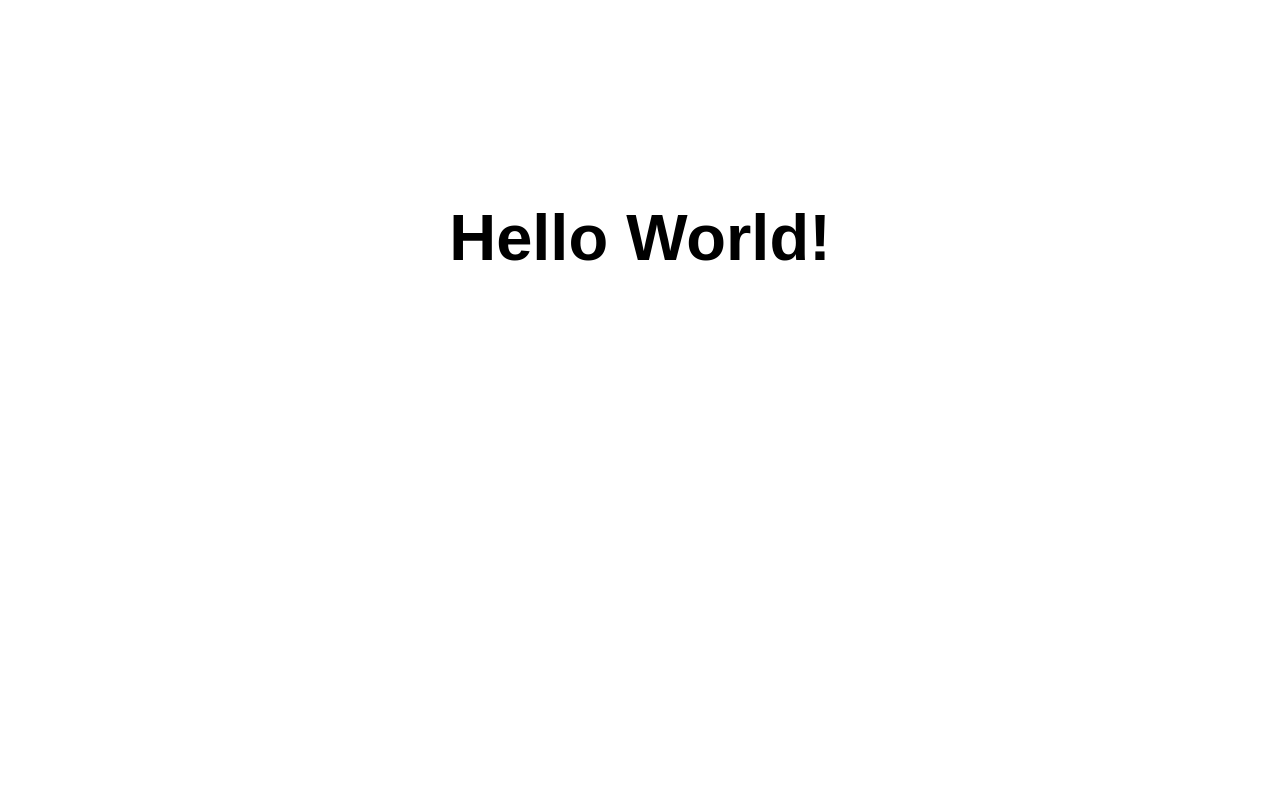
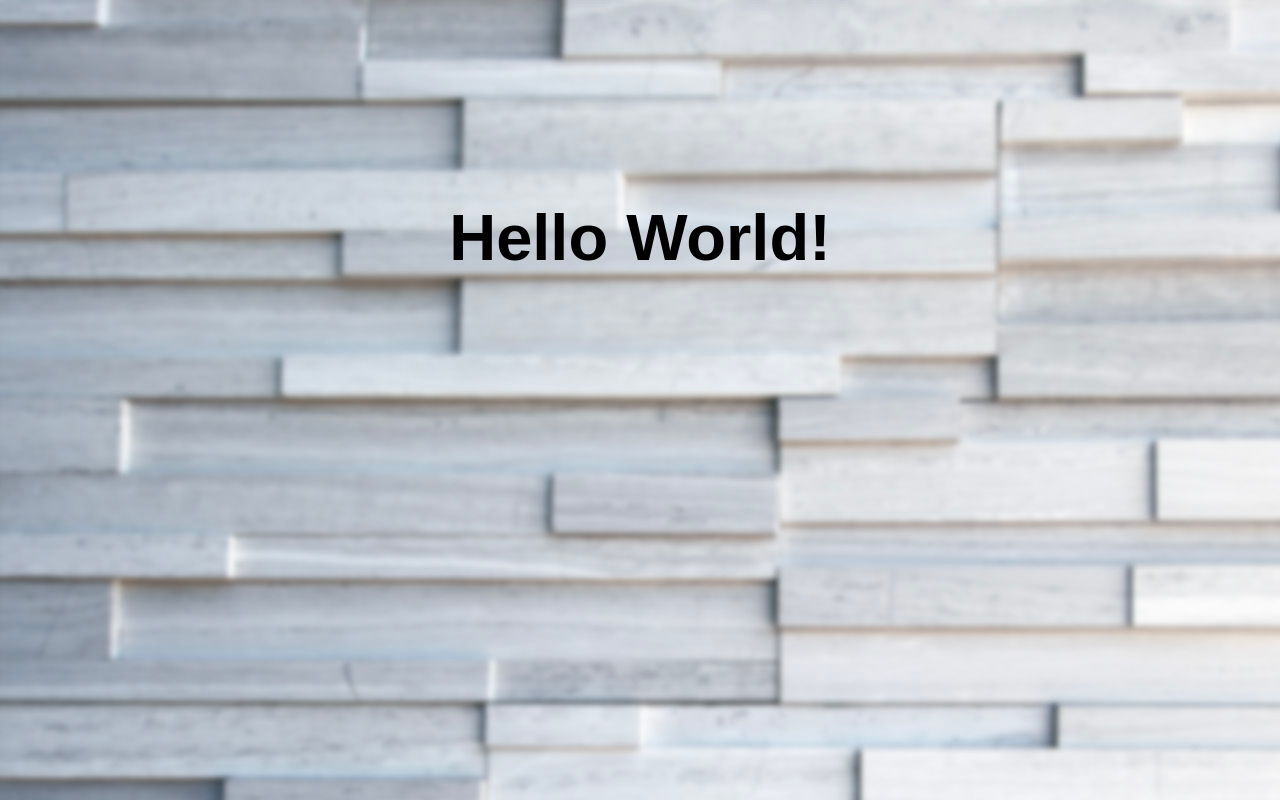
Before and after one commit to QAMMeister/GitHubActions-Demo, a website: page index.html in a window 1280 px wide. Drawn offline with Linux system fonts and the light colour scheme; the site is published under a folder, as on GitHub Pages, so addresses that start at the root find nothing.

Commit message:
Update index.html

```diff
--- a/index.html
+++ b/index.html
@@ -19,7 +19,7 @@
             width: 100%;
             height: 100%;
             position: relative;
-            background-image: url("/teams_background_brickwall.jpg");
+            background-image: url("./teams_background_brickwall.jpg");
         }
 
         .center {
```
